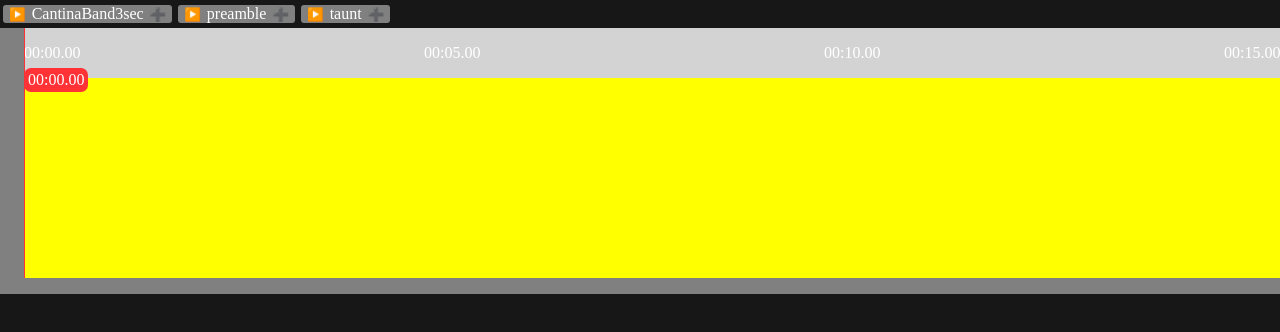
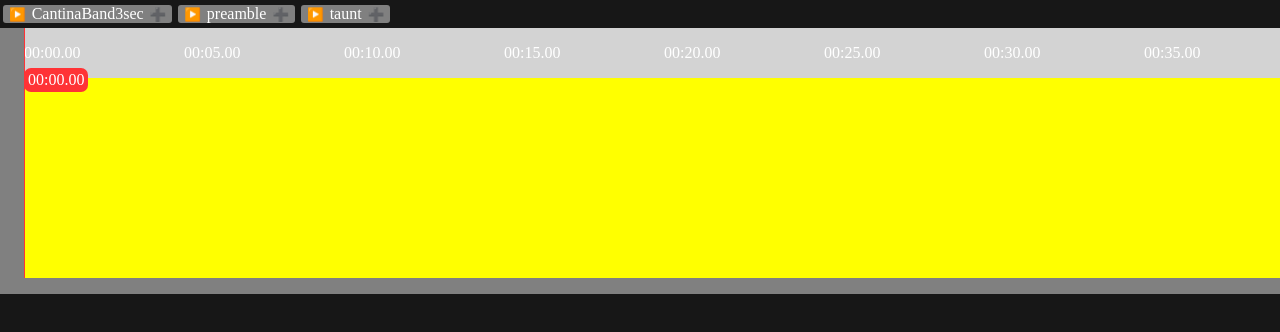
Before and after one commit to helloheesu/clova-dubbing, a React (Vite) app: page / in a window 1280 px wide. Shown: the top 332 px of the page. Built offline with nearby package versions, Linux system fonts and the light colour scheme.

Commit message:
🤡 change duration & length

```diff
--- a/src/App.tsx
+++ b/src/App.tsx
@@ -4,9 +4,9 @@ import ProgressBar from "./components/ProgressBar";
 import AudioAddForm from "./components/AudioAddForm";
 import AudioTimeline from "./components/AudioTimeline";
 
-const DURATION: millisecond = 200000;
+const DURATION: millisecond = 2000000;
 const STEP_DURATION: millisecond = 5000;
-const STEP_WIDTH: pixel = 400;
+const STEP_WIDTH: pixel = 160;
 
 const App = () => {
   const [currentTime, setCurrentTime] = useState(0);
--- a/src/components/Timeline.scss
+++ b/src/components/Timeline.scss
@@ -22,7 +22,7 @@
   .timestep {
     background-color: lightgray; // for test
     display: inline-block;
-    width: 400px;
+    width: 160px;
     padding: 16px 0;
   }
 
```
